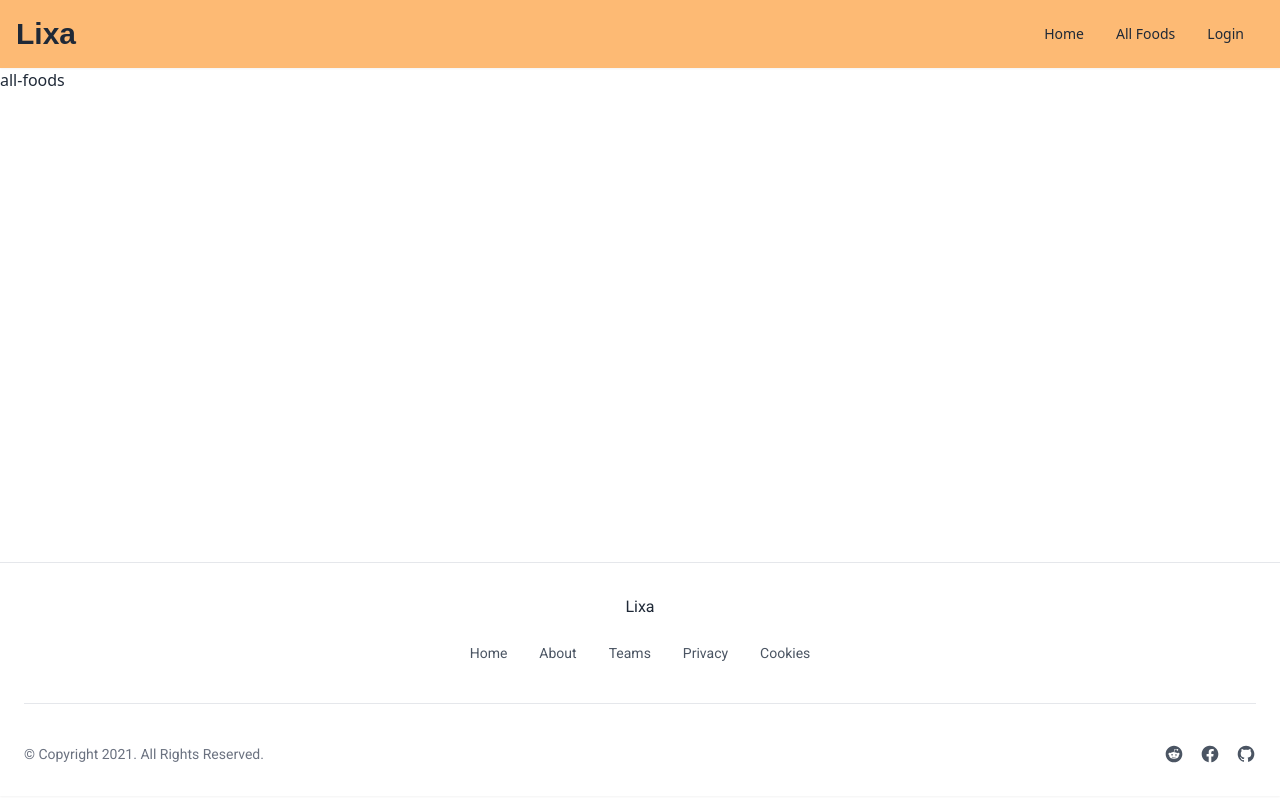
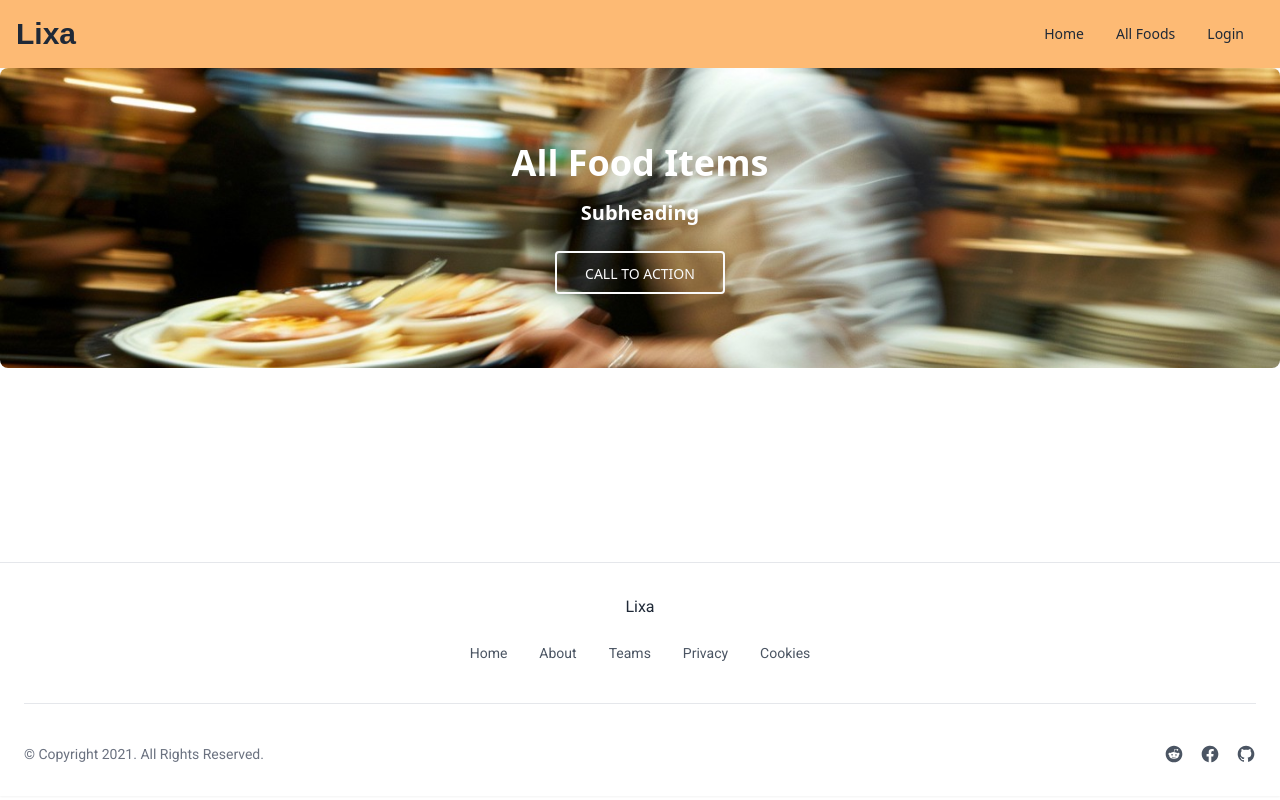
Before and after one commit to Bilshansakib/The-Continental-Dine, a React (Vite) app: page /all-foods in a window 1280 px wide. Built offline with nearby package versions, Linux system fonts and the light colour scheme; no server answers; a web font is replaced by a local one.

Commit message:
All foods banner added

```diff
--- a/src/Routes/Routes.jsx
+++ b/src/Routes/Routes.jsx
@@ -13,7 +13,6 @@ const router = createBrowserRouter([
         index: true,
         path: "/",
         element: <Home></Home>,
-        loader: () => fetch(`${import.meta.env.VITE_API_URL}/foods`),
       },
       {
         path: "/all-foods",
--- a/src/components/TopFoods.jsx
+++ b/src/components/TopFoods.jsx
@@ -1,9 +1,19 @@
+import { useEffect, useState } from "react";
 import TopFoodsCard from "./TopFoodsCard";
+import axios from "axios";
 
-const TopFoods = ({ foods }) => {
+const TopFoods = () => {
+  const [foods, setFoods] = useState([]);
+  useEffect(() => {
+    const getData = async () => {
+      const { data } = await axios(`${import.meta.env.VITE_API_URL}/foods`);
+      setFoods(data);
+    };
+    getData();
+  }, []);
   console.log(foods);
   return (
-    <div className="grid grid-cols-1 gap-8 mt-8 xl:mt-16 md:grid-cols-2 lg:grid-cols-3 xl:grid-cols-4">
+    <div className="grid grid-cols-1 gap-8 mt-8 xl:mt-16 md:grid-cols-2  lg:grid-cols-3 xl:grid-cols-4">
       {foods.map((food) => (
         <TopFoodsCard key={food._id} food={food} />
       ))}
--- a/src/components/TopFoodsCard.jsx
+++ b/src/components/TopFoodsCard.jsx
@@ -13,6 +13,7 @@ const TopFoodsCard = ({ food }) => {
     quantity,
     bid_count,
   } = food || {};
+  console.log(quantity);
 
   return (
     // <div className="w-full max-w-sm px-4 py-3 bg-white rounded-md shadow-md hover:scale-[1.05] transition-all">
@@ -31,11 +32,11 @@ const TopFoodsCard = ({ food }) => {
     // </div>
     <Link
       to={`/food/${_id}`}
-      className="w-full max-w-sm px-4 py-3 bg-white rounded-md shadow-md hover:scale-[1.05] transition-all"
+      className="w-full   h-96 max-w-sm  px-4 py-3 bg-white rounded-md shadow-md hover:scale-[1.15] transition-all"
     >
-      <div className="flex items-center justify-between">
+      {/* <div className=" flex items-center justify-between">
         <span className="text-xs font-light text-gray-800 ">
-          {/* Deadline: {new Date(deadline).toLocaleDateString()} */}
+
         </span>
         <span className="px-3 py-1 text-[8px] text-blue-800 uppercase bg-blue-200 rounded-full ">
           {food_category}
@@ -52,6 +53,29 @@ const TopFoodsCard = ({ food }) => {
         </p>
         <p className="mt-2 text-sm font-bold text-gray-600 ">Range: ${price}</p>
         <p className="mt-2 text-sm font-bold text-gray-600 ">Bid Count:</p>
+      </div> */}
+      <div className="flex flex-col items-center justify-center w-full max-w-sm mx-auto">
+        <div className="w-full h-64 bg-gray-300 bg-center bg-cover rounded-lg shadow-md"></div>
+
+        <div className="w-56 -mt-10 overflow-hidden bg-white rounded-lg shadow-lg md:w-64 dark:bg-gray-800">
+          <h3 className="py-2 font-bold tracking-wide text-center text-gray-800 uppercase dark:text-white">
+            {food_name}
+          </h3>
+
+          <div className="flex items-center justify-between px-3 py-2 bg-gray-200 dark:bg-gray-700">
+            <span className="font-bold text-gray-800 dark:text-gray-200">
+              {price}
+            </span>
+            <button className="px-2 py-1 text-xs font-semibold text-white uppercase transition-colors duration-300 transform bg-gray-800 rounded hover:bg-gray-700 dark:hover:bg-gray-600 focus:bg-gray-700 dark:focus:bg-gray-600 focus:outline-none">
+              Add to cart
+            </button>
+          </div>
+          <div>
+            <button className="px-2 py-1 text-xs font-semibold text-white uppercase transition-colors duration-300 transform bg-gray-800 rounded hover:bg-gray-700 dark:hover:bg-gray-600 focus:bg-gray-700 dark:focus:bg-gray-600 focus:outline-none">
+              bid:
+            </button>
+          </div>
+        </div>
       </div>
     </Link>
   );
--- a/src/index.css
+++ b/src/index.css
@@ -47,3 +47,8 @@
   max-width: 400px;
   line-height: 1.3;
 }
+
+.photo1 {
+  background-image: url("/src/assets/Image/image1.jpg");
+  height: 300px;
+}
--- a/src/pages/AllFoods.jsx
+++ b/src/pages/AllFoods.jsx
@@ -1,5 +1,32 @@
+import image1 from "../assets/Image/image1.jpg";
+
 const AllFoods = () => {
-  return <div>all-foods</div>;
+  return (
+    <div
+      className={`container mx-auto bg-center relative photo1 overflow-hidden rounded-lg bg-cover bg-no-repeat p-12 text-center`}
+      //   style="background-image: url('/src/assets/Image/image1.jpg')"
+    >
+      <div
+        className="absolute bgStyle bottom-0 left-0 right-0 top-0 h-full w-full overflow-hidden bg-fixed"
+        // style="background-color: rgba(0, 0, 0, 0.6)"
+      >
+        <div className="flex h-full items-center justify-center">
+          <div className="text-white">
+            <h2 className="mb-4 text-4xl font-semibold">All Food Items</h2>
+            <h4 className="mb-6 text-xl font-semibold">Subheading</h4>
+            <button
+              type="button"
+              className="rounded border-2 border-neutral-50 px-7 pb-[8px] pt-[10px] text-sm font-medium uppercase leading-normal text-neutral-50 transition duration-150 ease-in-out hover:border-neutral-100 hover:bg-neutral-500 hover:bg-opacity-10 hover:text-neutral-100 focus:border-neutral-100 focus:text-neutral-100 focus:outline-none focus:ring-0 active:border-neutral-200 active:text-neutral-200 dark:hover:bg-neutral-100 dark:hover:bg-opacity-10"
+              data-twe-ripple-init
+              data-twe-ripple-color="light"
+            >
+              Call to action
+            </button>
+          </div>
+        </div>
+      </div>
+    </div>
+  );
 };
 
 export default AllFoods;
--- a/src/pages/Home.jsx
+++ b/src/pages/Home.jsx
@@ -1,14 +1,17 @@
-import { useLoaderData } from "react-router-dom";
+import { Link } from "react-router-dom";
 import Carousal from "../components/Carousal";
 import TopFoods from "../components/TopFoods";
-import TopFoodsCard from "../components/TopFoodsCard";
 
 const Home = () => {
-  const foods = useLoaderData();
   return (
     <div className="container mx-auto">
       <Carousal></Carousal>
-      <TopFoods foods={foods}></TopFoods>
+      <TopFoods></TopFoods>
+      <Link to="all-foods">
+        <div className="text-center my-4 hover:scale-[1.15] transform-all">
+          <button className="btn ">See All</button>
+        </div>
+      </Link>
     </div>
   );
 };
```
Also changed, not shown: src/assets/Image/image1.jpg (added).
